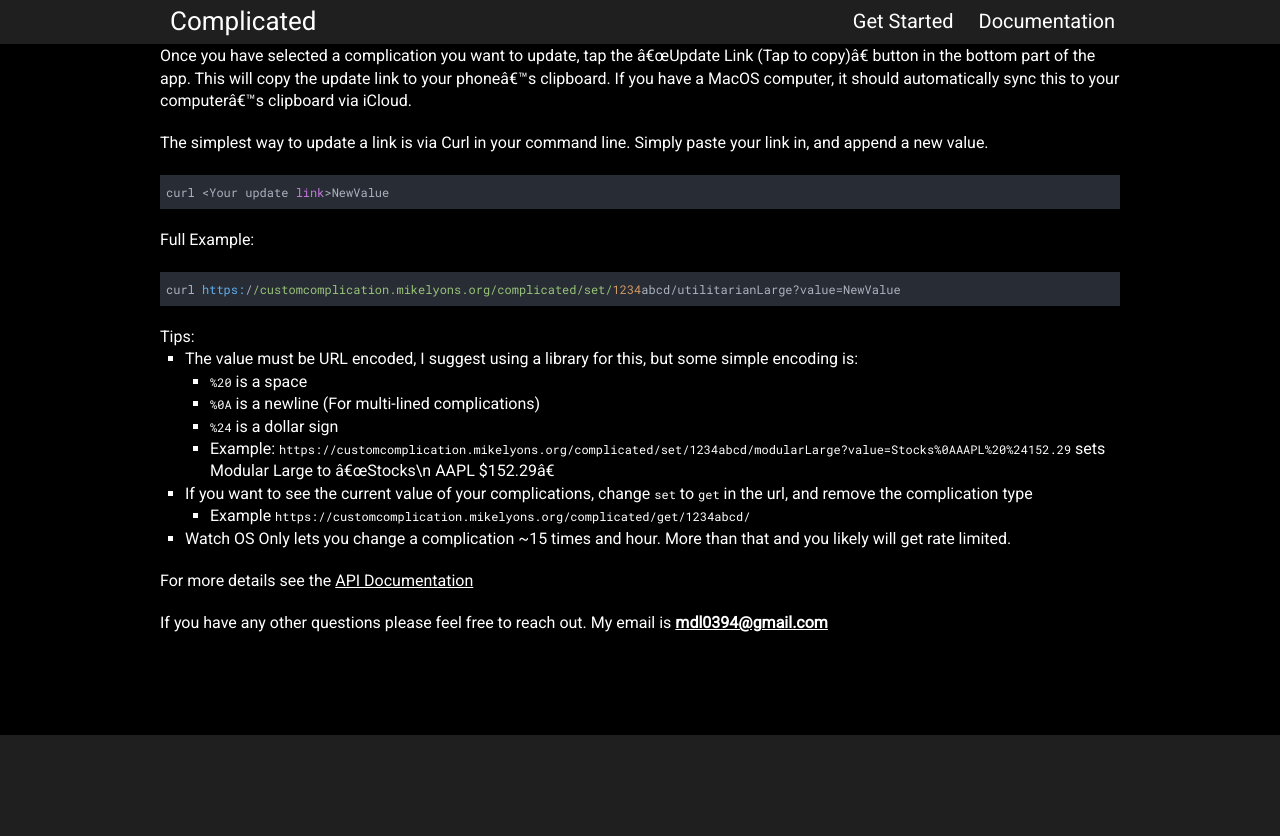
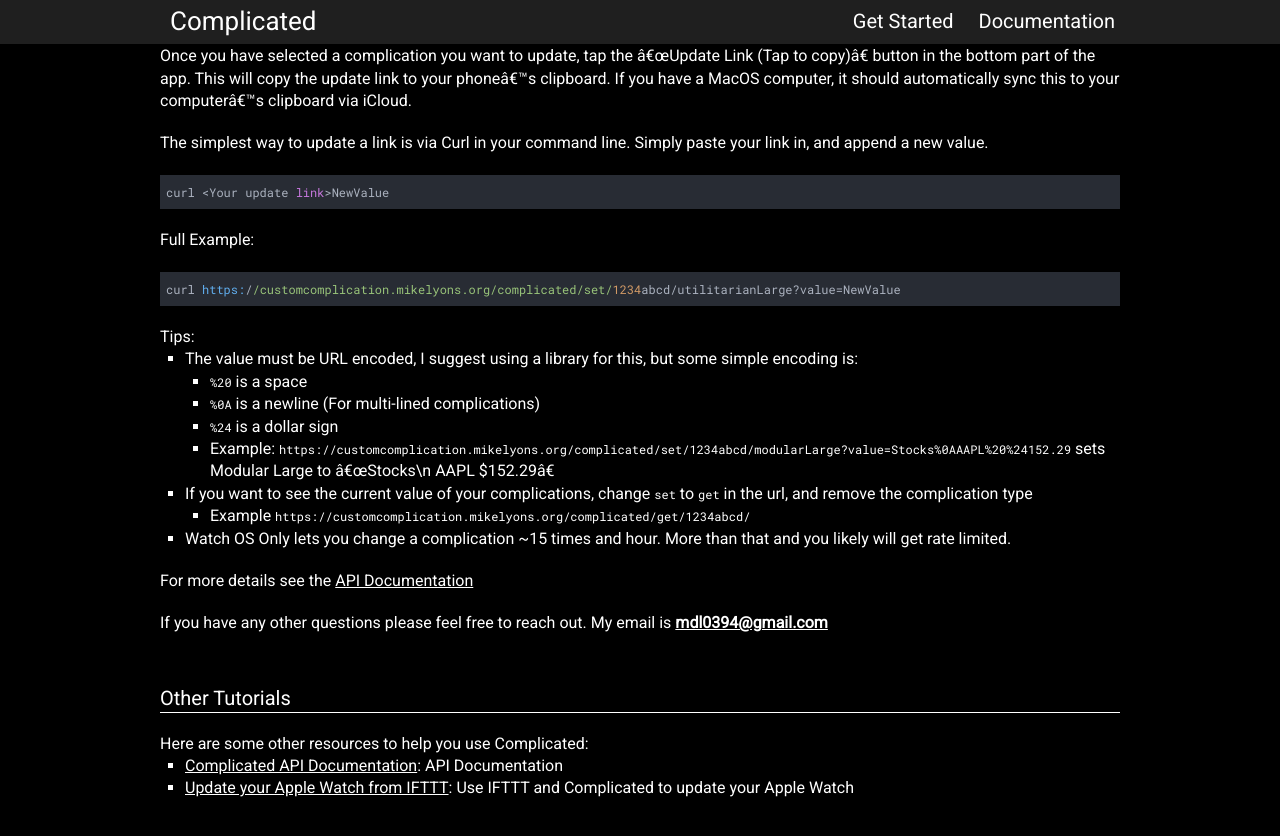
Before and after one commit to frenchie4111/frenchie4111.github.io, a Jekyll site: the page built from _posts/2019-01-13-Complicated-How-To.md, in a window 1280 px wide and 900 px high, scrolled down 2000 px. Shown: the top 836 px of the window. Built offline with Jekyll 4.4.1, drawn with Linux system fonts in a browser that asks for light colours; nearby versions of some CDN libraries; before the commit the page ends 2735 px from its top, so only the background shows below that.

Commit message:
Made the other tutorials more automatic

```diff
--- /dev/null
+++ b/_includes/complicated_other_tutorials.html
@@ -0,0 +1,12 @@
+<br/>
+<h2>Other Tutorials</h2>
+<p>
+Here are some other resources to help you use Complicated:
+</p>
+
+<ul>
+{% assign other_tutorials = site.tags.Complicated-Tutorial %}
+{% for other_tutorial in other_tutorials %}{% if other_tutorial.url != page.url %}
+<li><a href="{{other_tutorial.url}}">{{other_tutorial.title}}</a>: {{other_tutorial.subject}}</li>
+{% endif %}{% endfor %}
+</ul>
--- a/_posts/2019-01-13-Complicated-How-To.md
+++ b/_posts/2019-01-13-Complicated-How-To.md
@@ -5,7 +5,7 @@
 post_image: /images/complicated/icon.png
 subject: Simple Apple Watch Complications via Webhooks
 layout: complicated
-tags: Projects iOS
+tags: Projects iOS Complicated-Tutorial
 custom_menu: complicated
 ---
 
@@ -70,3 +70,5 @@
 For more details see the <a href="/2019/03/08/Complicated-Documentation.html">API Documentation</a>
 
 If you have any other questions please feel free to reach out. My email is **<a href="mailto:mdl0394@gmail.com">mdl0394@gmail.com</a>**
+
+{% include complicated_other_tutorials.html %}
--- a/_posts/2019-03-08-Complicated-Documentation.md
+++ b/_posts/2019-03-08-Complicated-Documentation.md
@@ -5,7 +5,7 @@
 post_image: /images/complicated/icon.png
 subject: API Documentation
 layout: complicated
-tags: Projects iOS
+tags: Projects iOS Complicated-Tutorial
 custom_menu: complicated
 ---
 
@@ -86,7 +86,4 @@
 
 If you have any other questions please feel free to reach out. My email is **<a href="mailto:mdl0394@gmail.com">mdl0394@gmail.com</a>**
 
-## Other Tutorials
-
-Here are some other resources you may find interesting once you have Complicated running:
- - [Update your Apple Watch from IFTTT](/2019/03/07/Complicated-Apple-Watch-IFTTT.html)
+{% include complicated_other_tutorials.html %}
```
Also changed, not shown: _posts/2019-03-07-Complicated-Apple-Watch-IFTTT.md (+3 -1 lines).
